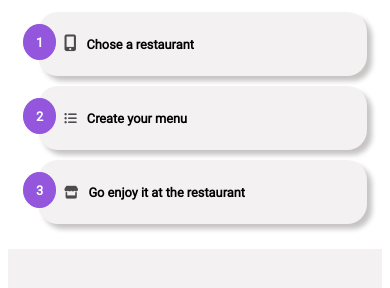
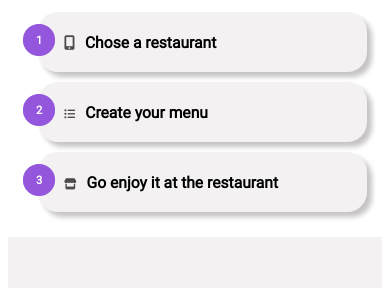
Before and after one commit to Raphto/projet3, a plain HTML site: page index.html in a window 390 px wide. Shown: the part 523-811 px from the top of the page. Drawn offline with Linux system fonts and the light colour scheme.

Commit message:
Add files via upload

```diff
--- a/index.html
+++ b/index.html
@@ -41,9 +41,9 @@
 			 			<div id="how">
 			 			<p id="howit">How it works</p>
 							<ol class="ra">
-								<li id="li1"><i class="fas fa-mobile-alt"></i>Chose a restaurant</li>
-								<li id="li2"><i class="fas fa-list-ul"></i>Create your menu</li>
-								<li id="li3"><i class="fas fa-store"></i>Go enjoy it at the restaurant</li>
+								<li id="li1"><i class="fas fa-mobile-alt"></i><span class="texto">Chose a restaurant</span></li>
+								<li id="li2"><i class="fas fa-list-ul"></i><span class="texto">Create your menu</span></li>
+								<li id="li3"><i class="fas fa-store"></i><span class="texto">Go enjoy it at the restaurant</span></li>
 							</ol>
 			 			</div>
 			 		</div>
--- a/public/css/style.css
+++ b/public/css/style.css
@@ -30,6 +30,11 @@ header img
 	width: 280px;
 	height: 50px;
 	margin: auto;
+}
+
+.texto
+{
+	font-size: 120%;
 }
 .flexxor
 {
@@ -195,8 +200,8 @@ ol
 }
 .fa-mobile-alt, .fa-list-ul, .fa-store
 {
-	padding-right:50px;
-	padding-left:50px;
+	padding-right:25px;
+	padding-left:25px;
 	color: #4d4b4e;
 	font-size: 100%;
 }
@@ -230,7 +235,7 @@ ol
 .palette
 {
     max-height: 10%;
-    max-width:20%;
+    max-width:30%;
     width: 100%;
     height:40%;
 	background-color: white;
@@ -634,16 +639,20 @@ span:nth-last-child(3) {
 			}
 			#li1, #li2, #li3
 			{
-			font-size: 90%;
+			font-size: 70%;
 			}
 			.fa-mobile-alt, .fa-list-ul, .fa-store
 			{
-			padding-right:50px;
-			padding-left:50px;
+			padding-right:25px;
+			padding-left:25px;
 			}
 			.petittitre
 			{
-			font-size: 60%;
+			font-size: 85%;
+			}
+			.texto
+			{
+			font-size: 140%;
 			}
 }
 
@@ -673,7 +682,7 @@ span:nth-last-child(3) {
 			}
 			#li1, #li2, #li3
 			{
-			font-size: 80%;
+			font-size: 70%;
 			}
 			.fa-mobile-alt, .fa-list-ul, .fa-store
 			{
@@ -689,4 +698,11 @@ span:nth-last-child(3) {
 			{
 			font-size: 100%;
 			}
+			.texto
+			{
+			font-size: 140%;
+			}
+			.paletteimg
+			{
+			height: 150px;
 }
```
